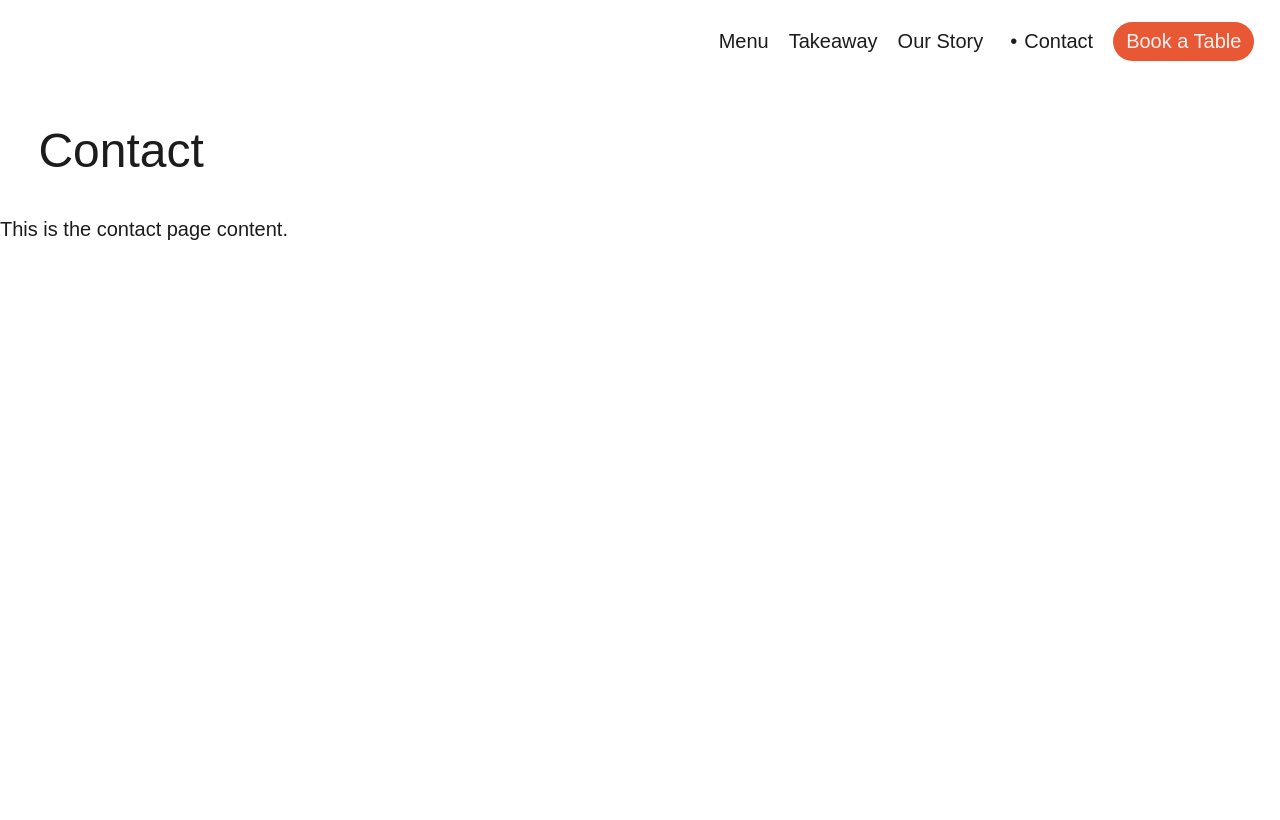
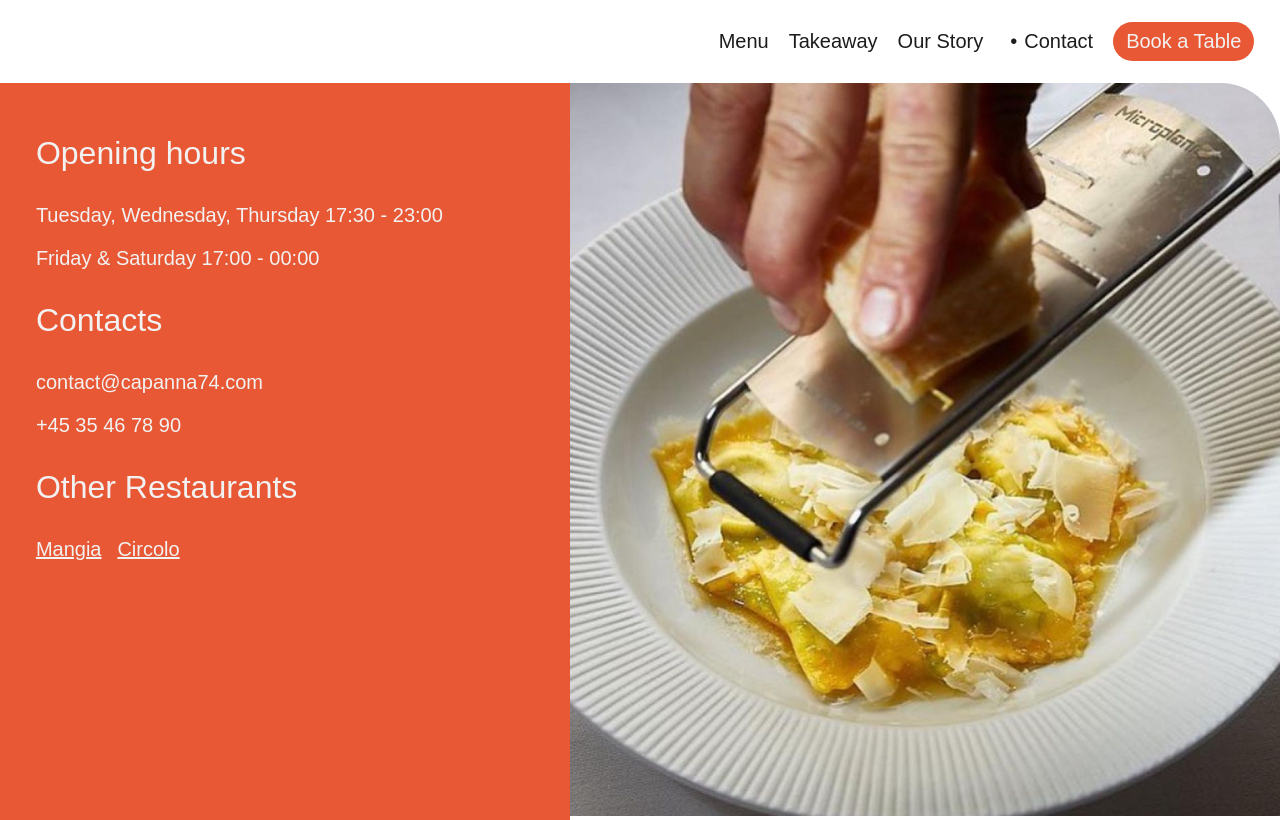
Before and after one commit to ozolinala/capanna74, a Next.js app: page /contact in a window 1280 px wide. Built offline with nearby package versions, Linux system fonts and the light colour scheme.

Commit message:
contact page almost one

```diff
--- a/src/pages/contact.js
+++ b/src/pages/contact.js
@@ -1,11 +1,32 @@
 import React from 'react';
 import Layout from '../components/Layout';
+import styles from '../styles/Contact.module.css';
 
 const Contact = () => {
   return (
-    <Layout>
-      <h2>Contact</h2>
-      <p>This is the contact page content.</p>
+    <Layout currentPage="contact">
+    <div className={styles.contactContainer}>
+        <div className={styles.textContainer}>
+          <div className={styles.infoBlock}>
+            <h3>Opening hours</h3>
+            <p>Tuesday, Wednesday, Thursday 17:30 - 23:00</p>
+            <p>Friday & Saturday 17:00 - 00:00</p>
+          </div>
+          <div className={styles.infoBlock}>
+            <h3>Contacts</h3>
+            <p>contact@capanna74.com</p>
+            <p>+45 35 46 78 90</p>
+          </div>
+          <div className={styles.infoBlock}>
+            <h3>Other Restaurants</h3>
+            <a href='http://mangia.dk/'>Mangia</a>
+            <a href="https://www.ristorantecircolo.dk/">Circolo</a>
+          </div>
+        </div>
+        <div className={styles.imageContainer}>
+          <img src="/assets/contact-image.png" alt="Contact Image" />
+        </div>
+      </div>
     </Layout>
   );
 };
--- /dev/null
+++ b/src/styles/Contact.module.css
@@ -0,0 +1,27 @@
+.contactContainer {
+    display: flex;
+  }
+
+  .imageContainer {
+    flex: 1;
+  }
+
+  .textContainer {
+    flex: 1;
+    background-color: var(--accent-color);
+    padding: 20px;
+  }
+
+  .infoBlock {
+    margin-bottom: 20px;
+  }
+
+
+  .infoBlock h3 {
+    color: var(--off-white);
+  }
+  .infoBlock p, .infoBlock a {
+    padding-left:3%;
+    color:vaR(--off-white)  }
+
+    .infoBlock a { text-decoration: underline };
--- a/src/styles/globals.css
+++ b/src/styles/globals.css
@@ -31,16 +31,19 @@ html {
   }
   h3{
     padding-left: 3%;
-    font-size: 24px;
+    font-size: 32px;
     font-weight:500;
     color: var(--black);
   }
   p{
     font-size: 20px;
+    font-weight: lighter;
     color: var(--black);
   }
 a {
+  font-size: 20px;
     color: var(--black);
+    font-weight: lighter;
     text-decoration: none;
   }
 
```
Also changed, not shown: public/assets/contact-image.png (added).
